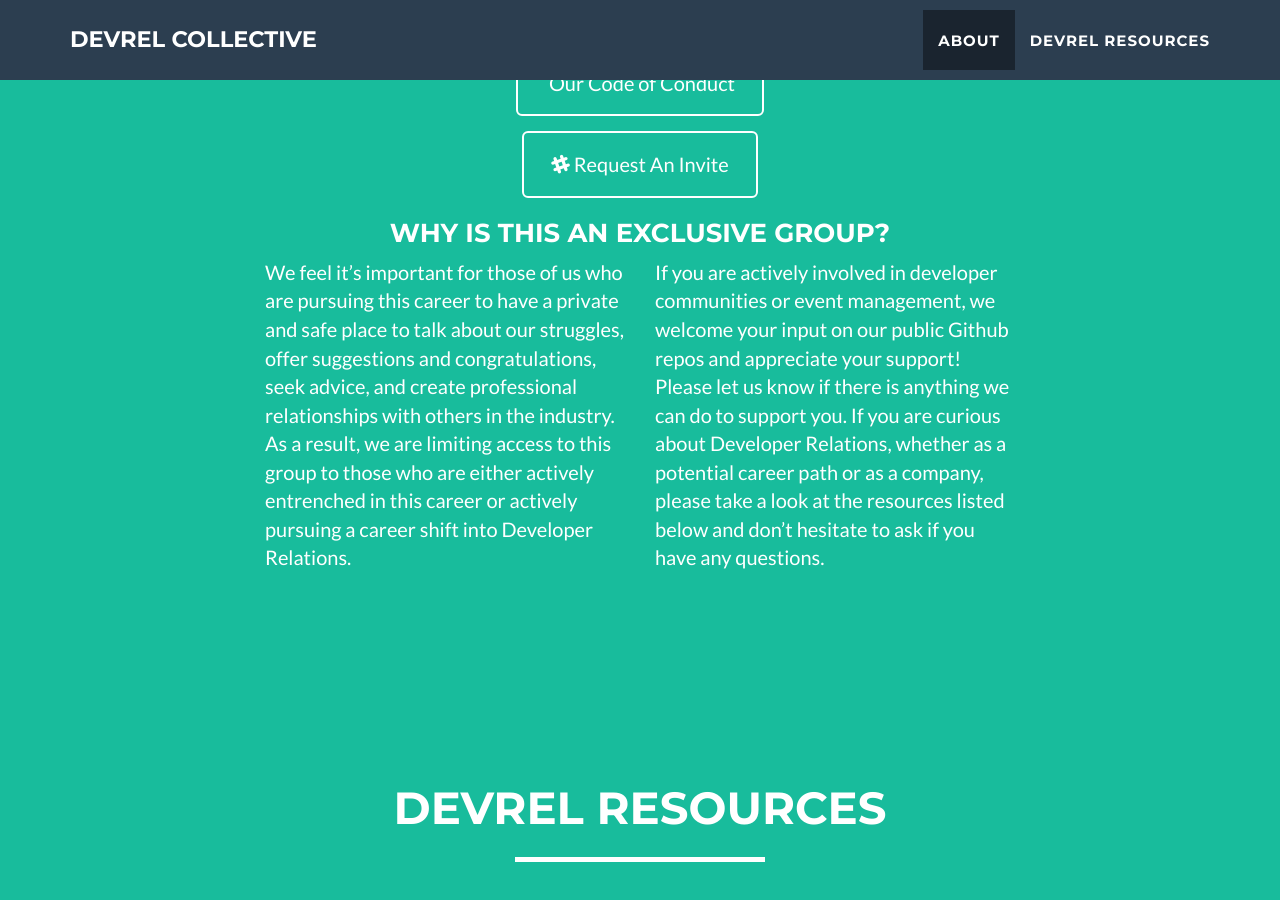
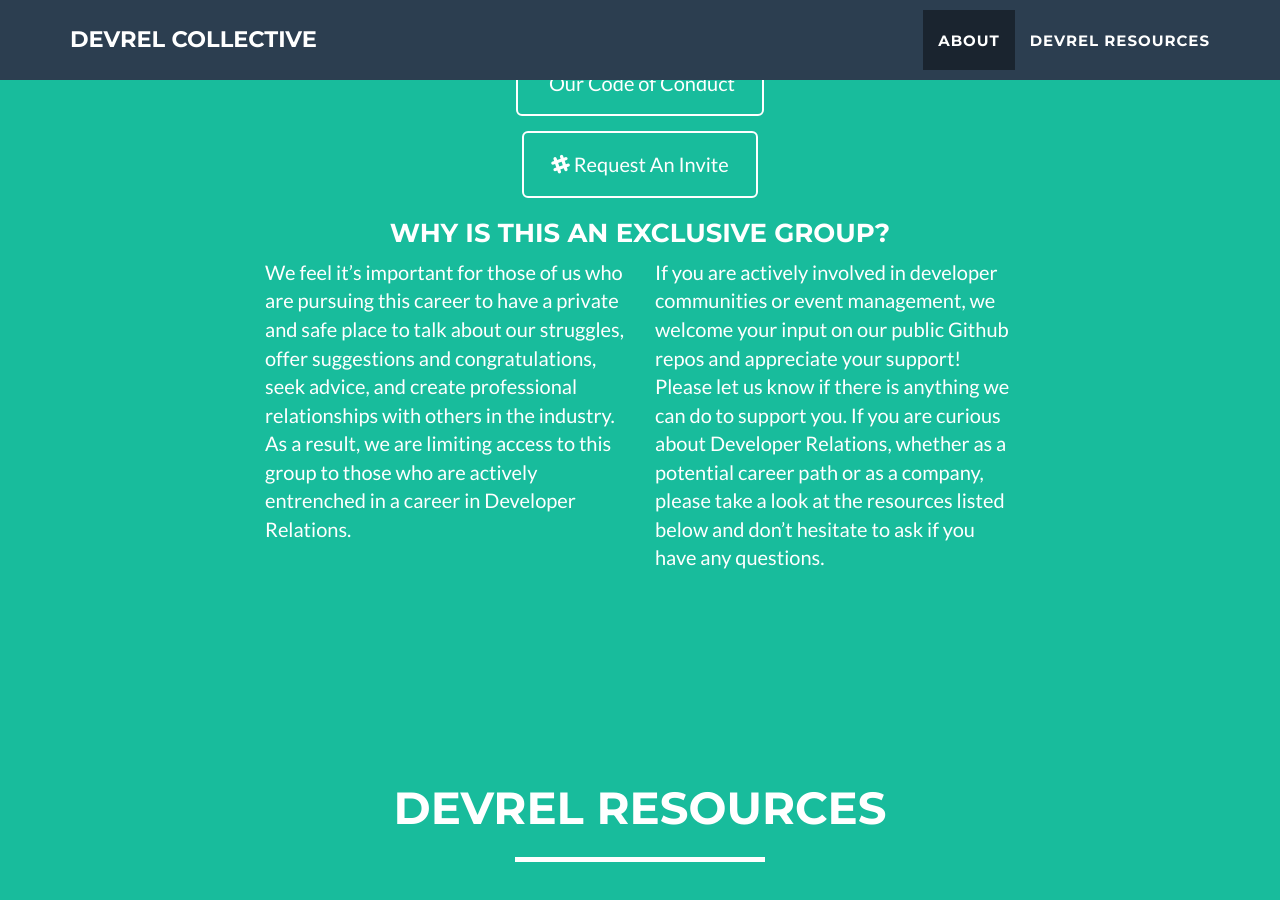
Before and after one commit to evangelistcollective/evangelistcollective.github.io, a Jekyll site: the page built from index.html, in a window 1280 px wide and 900 px high, scrolled down 1019 px. Built offline with Jekyll 4.4.1, drawn with Linux system fonts in a browser that asks for light colours.

Commit message:
Update about.html

```diff
--- a/_includes/about.html
+++ b/_includes/about.html
@@ -32,7 +32,7 @@
             </div>
             <div class="row">
                 <div class="col-lg-4 col-lg-offset-2">
-                    <p>We feel it’s important for those of us who are pursuing this career to have a private and safe place to talk about our struggles, offer suggestions and congratulations, seek advice, and create professional relationships with others in the industry. As a result, we are limiting access to this group to those who are either actively entrenched in this career or actively pursuing a career shift into Developer Relations.</p>
+                    <p>We feel it’s important for those of us who are pursuing this career to have a private and safe place to talk about our struggles, offer suggestions and congratulations, seek advice, and create professional relationships with others in the industry. As a result, we are limiting access to this group to those who are actively entrenched in a career in Developer Relations.</p>
                 </div>
                 <div class="col-lg-4">
                     <p>If you are actively involved in developer communities or event management, we welcome your input on our public Github repos and appreciate your support! Please let us know if there is anything we can do to support you. If you are curious about Developer Relations, whether as a potential career path or as a company, please take a look at the resources listed below and don’t hesitate to ask if you have any questions.</p>
```
